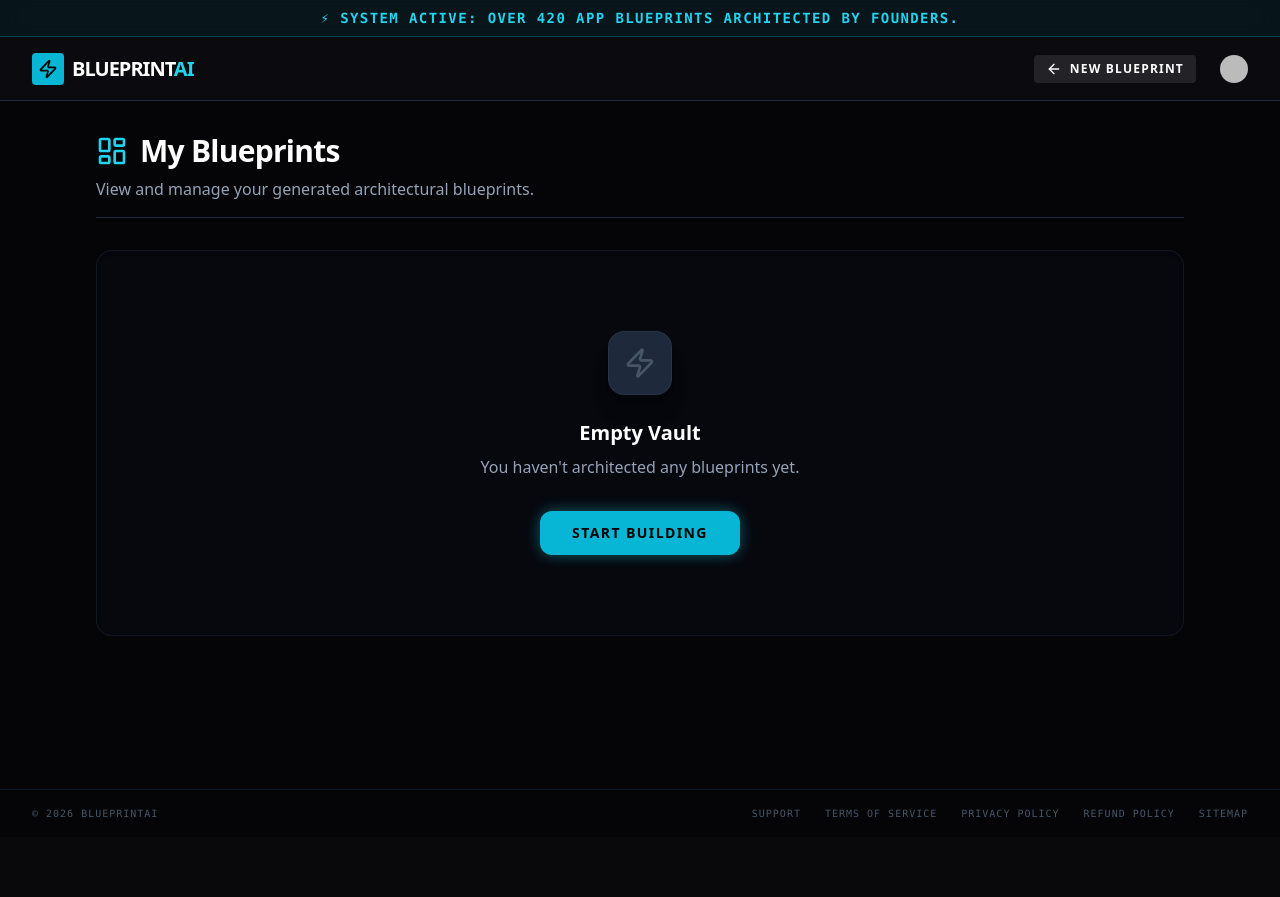
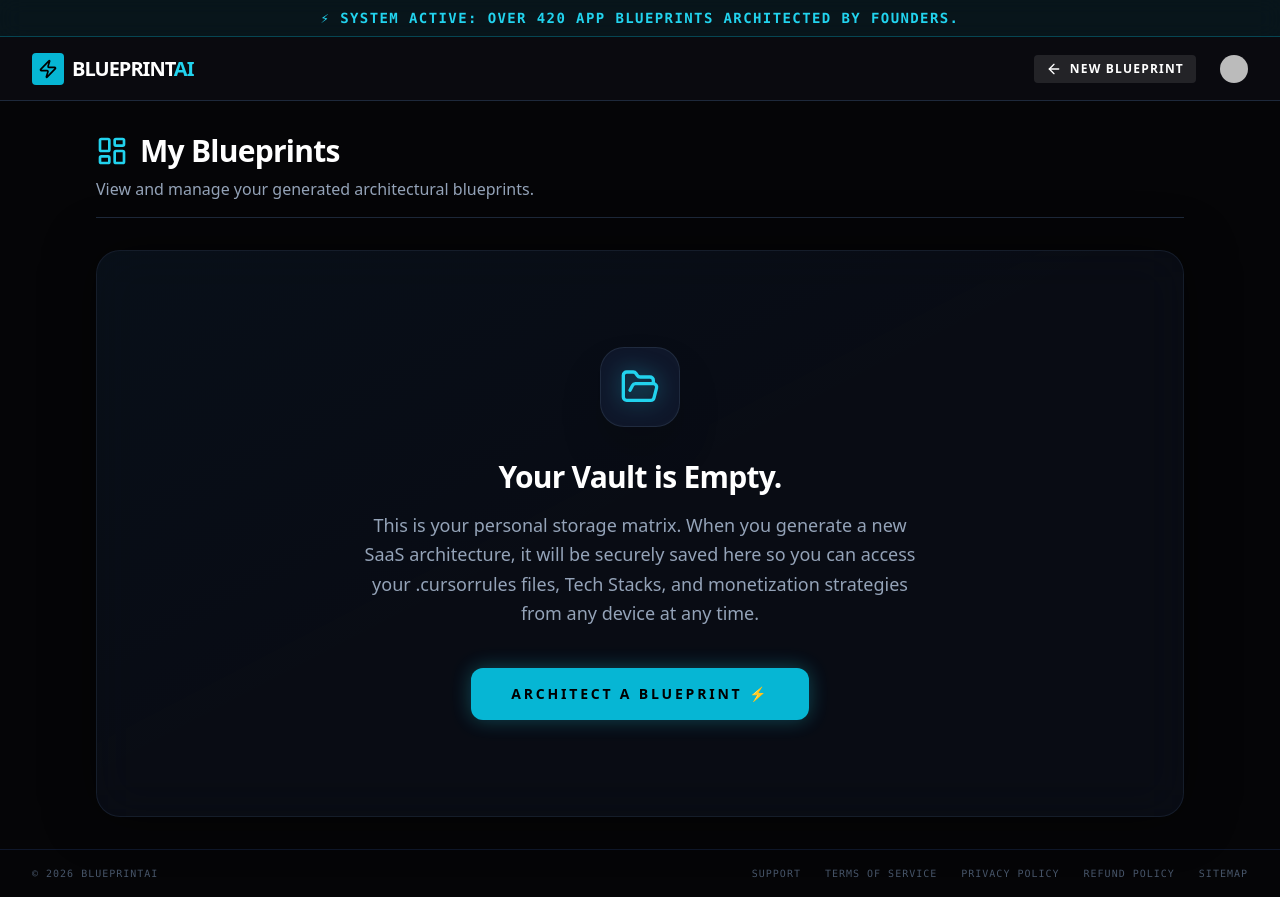
Before and after one commit to distresshunt/BlueprintAI, a Next.js app: page /dashboard in a window 1280 px wide. Before the commit the page ends 837 px from the top, so only its background shows below. Built offline with nearby package versions, Linux system fonts and the light colour scheme; no server answers; the database is empty; sample sign-in values are in the browser's storage; some icons are missing.

Commit message:
feat: implement premium dashboard empty state UI

```diff
--- a/app/dashboard/page.tsx
+++ b/app/dashboard/page.tsx
@@ -1,7 +1,7 @@
 import { auth } from '@clerk/nextjs/server';
 import { redirect } from 'next/navigation';
 import { supabase } from '@/lib/supabase';
-import { Zap, Lock, Unlock, ArrowLeft, LayoutDashboard } from 'lucide-react';
+import { Zap, Lock, Unlock, ArrowLeft, LayoutDashboard, FolderOpen } from 'lucide-react';
 import Link from 'next/link';
 import { LegalFooter } from '@/components/LegalFooter';
 import { UserButton } from '@clerk/nextjs';
@@ -60,17 +60,20 @@ export default async function DashboardPage() {
             Failed to load blueprints.
           </div>
         ) : !blueprints || blueprints.length === 0 ? (
-          <div className="flex flex-col items-center justify-center py-20 px-4 bg-slate-900/20 border border-slate-800/50 rounded-2xl shadow-inner backdrop-blur-sm">
-            <div className="w-16 h-16 bg-slate-800 rounded-2xl flex items-center justify-center mb-6 shadow-xl border border-slate-700/50">
-              <Zap className="w-8 h-8 text-slate-600" />
+          <div className="flex flex-col items-center justify-center py-24 px-4 bg-slate-900/40 border border-slate-800/60 rounded-3xl shadow-[0_0_50px_rgba(0,0,0,0.5)] backdrop-blur-xl relative overflow-hidden">
+            <div className="absolute inset-0 bg-gradient-to-br from-cyan-500/5 via-transparent to-transparent opacity-50" />
+            <div className="w-20 h-20 bg-slate-900 rounded-3xl flex items-center justify-center mb-8 shadow-2xl border border-slate-700/50 relative z-10">
+              <FolderOpen className="w-10 h-10 text-cyan-400 drop-shadow-[0_0_10px_rgba(34,211,238,0.5)]" />
             </div>
-            <h3 className="text-xl font-bold text-white mb-2">Empty Vault</h3>
-            <p className="text-slate-400 mb-8 text-center max-w-sm">You haven't architected any blueprints yet.</p>
+            <h3 className="text-3xl font-black text-white mb-4 tracking-tight relative z-10">Your Vault is Empty.</h3>
+            <p className="text-slate-400 mb-10 text-center max-w-xl leading-relaxed relative z-10 text-lg">
+              This is your personal storage matrix. When you generate a new SaaS architecture, it will be securely saved here so you can access your .cursorrules files, Tech Stacks, and monetization strategies from any device at any time.
+            </p>
             <Link
               href="/"
-              className="px-8 py-3 bg-cyan-500 hover:bg-cyan-400 text-black font-bold uppercase tracking-widest text-sm rounded-xl transition-all shadow-[0_0_15px_rgba(34,211,238,0.4)] hover:shadow-[0_0_25px_rgba(34,211,238,0.6)] hover:-translate-y-0.5"
+              className="px-10 py-4 bg-cyan-500 hover:bg-cyan-400 text-black font-bold uppercase tracking-[0.2em] text-sm rounded-xl transition-all shadow-[0_0_20px_rgba(34,211,238,0.3)] hover:shadow-[0_0_30px_rgba(34,211,238,0.5)] hover:-translate-y-1 relative z-10"
             >
-              Start Building
+              Architect a Blueprint ⚡️
             </Link>
           </div>
         ) : (
```
